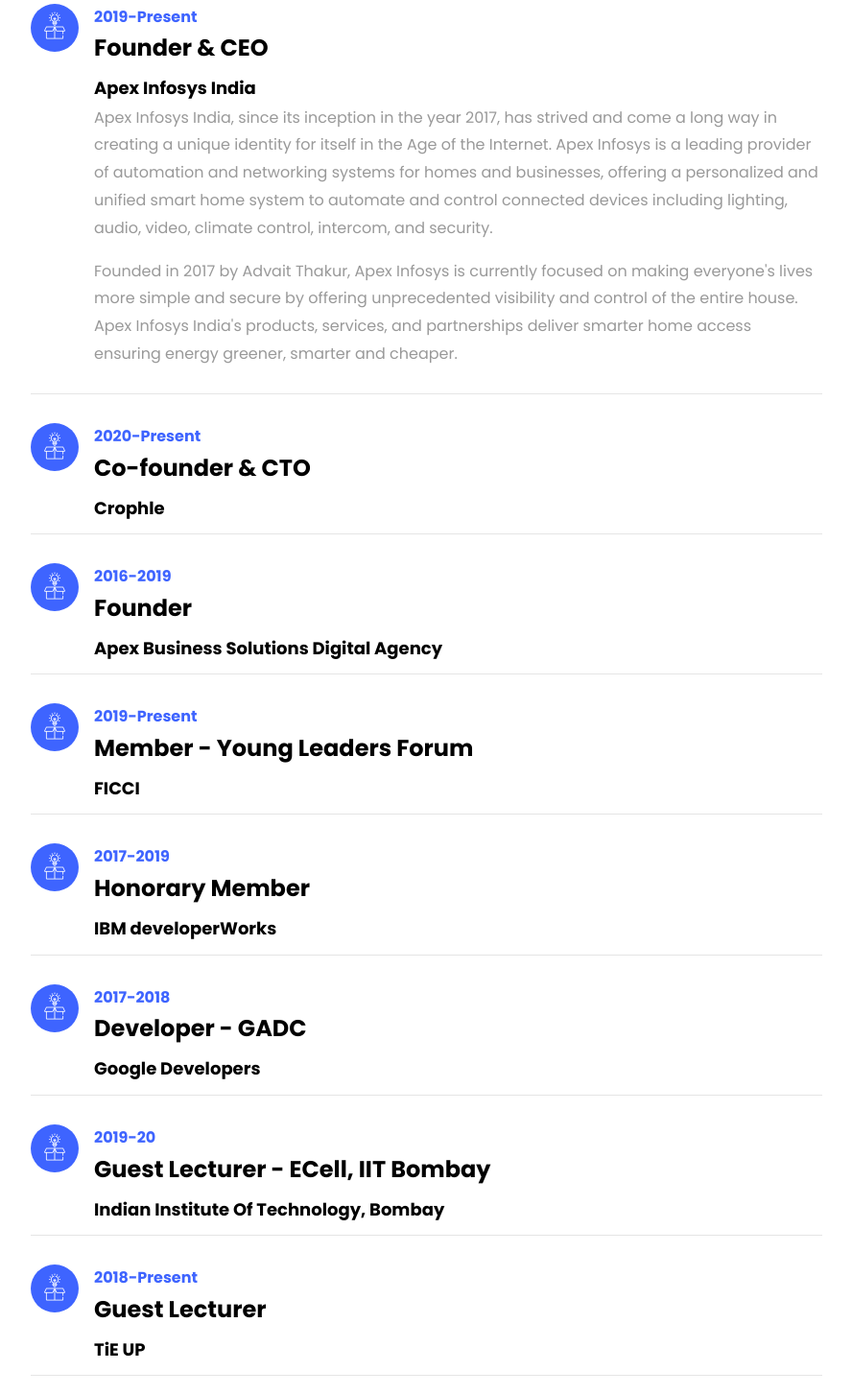
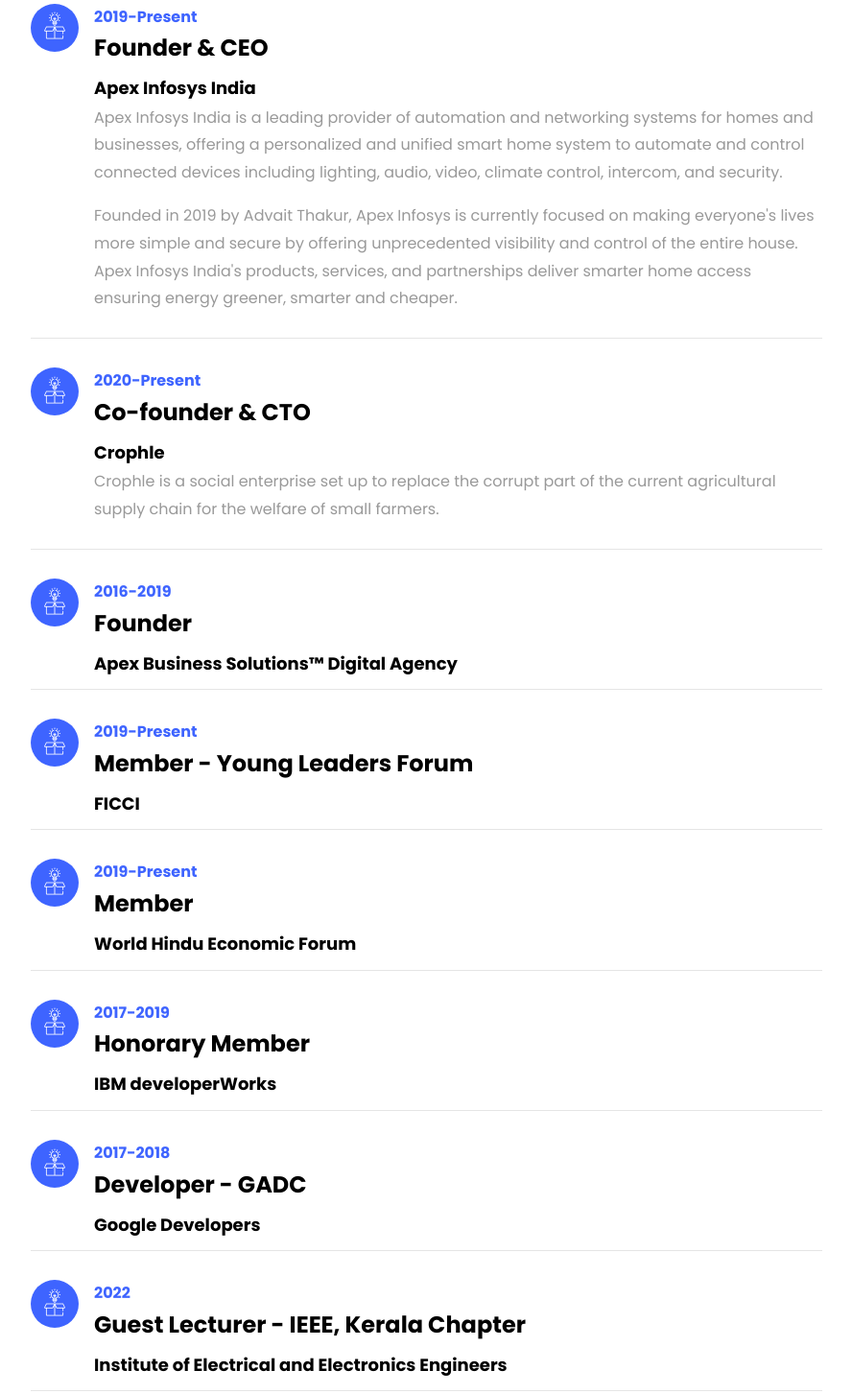
Before and after one commit to AdvaitT17/advait.github.io, a plain HTML site: page index.html in a window 1280 px wide. Shown: the part 2476-3929 px from the top of the page at 96% size, without its empty margins (338-1226 px from the left). Drawn offline with Linux system fonts and the light colour scheme; files whose address does not match are found by name.

Commit message:
Update index.html

```diff
--- a/index.html
+++ b/index.html
@@ -166,8 +166,8 @@
 		    					<span class="date">2019-Present</span>
 		    					<h2>Founder & CEO</h2>
 		    					<span class="position">Apex Infosys India</span>
-		    					<p>Apex Infosys India, since its inception in the year 2017, has strived and come a long way in creating a unique identity for itself in the Age of the Internet. Apex Infosys is a leading provider of automation and networking systems for homes and businesses, offering a personalized and unified smart home system to automate and control connected devices including lighting, audio, video, climate control, intercom, and security. </p>
-		    					<p>Founded in 2017 by Advait Thakur, Apex Infosys is currently focused on making everyone's lives more simple and secure by offering unprecedented visibility and control of the entire house. Apex Infosys India's products, services, and partnerships deliver smarter home access ensuring energy greener, smarter and cheaper.</p>
+		    					<p>Apex Infosys India is a leading provider of automation and networking systems for homes and businesses, offering a personalized and unified smart home system to automate and control connected devices including lighting, audio, video, climate control, intercom, and security.</p>
+		    					<p>Founded in 2019 by Advait Thakur, Apex Infosys is currently focused on making everyone's lives more simple and secure by offering unprecedented visibility and control of the entire house. Apex Infosys India's products, services, and partnerships deliver smarter home access ensuring energy greener, smarter and cheaper.</p>
 		    				</div>
 
 	    				</div>
@@ -179,7 +179,7 @@
 		    					<span class="date">2020-Present</span>
 		    					<h2>Co-founder & CTO</h2>
 		    					<span class="position">Crophle</span>
-
+							<p>Crophle is a social enterprise set up to replace the corrupt part of the current agricultural supply chain for the welfare of small farmers.</p>
 		    				</div>
 	    				</div>
 	    				<div class="resume-wrap d-flex ftco-animate">
@@ -189,7 +189,7 @@
 					    	<div class="text pl-3">
 		    					<span class="date">2016-2019</span>
 		    					<h2>Founder</h2>
-		    					<span class="position">Apex Business Solutions Digital Agency</span>
+		    					<span class="position">Apex Business Solutions™ Digital Agency</span>
 
 		    				</div>
 	    				</div>
@@ -201,6 +201,17 @@
 		    					<span class="date">2019-Present</span>
 		    					<h2>Member - Young Leaders Forum</h2>
 		    					<span class="position">FICCI</span>
+
+		    				</div>
+	    				</div>
+	    				<div class="resume-wrap d-flex ftco-animate">
+	    					<div class="icon d-flex align-items-center justify-content-center">
+					    		<span class="flaticon-ideas"></span>
+					    	</div>
+					    	<div class="text pl-3">
+		    					<span class="date">2019-Present</span>
+		    					<h2>Member</h2>
+		    					<span class="position">World Hindu Economic Forum</span>
 
 		    				</div>
 	    				</div>
@@ -223,6 +234,17 @@
 		    					<span class="date">2017-2018</span>
 		    					<h2>Developer - GADC</h2>
 		    					<span class="position">Google Developers</span>
+
+		    				</div>
+	    				</div>
+	    				<div class="resume-wrap d-flex ftco-animate">
+	    					<div class="icon d-flex align-items-center justify-content-center">
+					    		<span class="flaticon-ideas"></span>
+					    	</div>
+					    	<div class="text pl-3">
+		    					<span class="date">2022</span>
+		    					<h2>Guest Lecturer - IEEE, Kerala Chapter</h2>
+		    					<span class="position">Institute of Electrical and Electronics Engineers</span>
 
 		    				</div>
 	    				</div>
```
